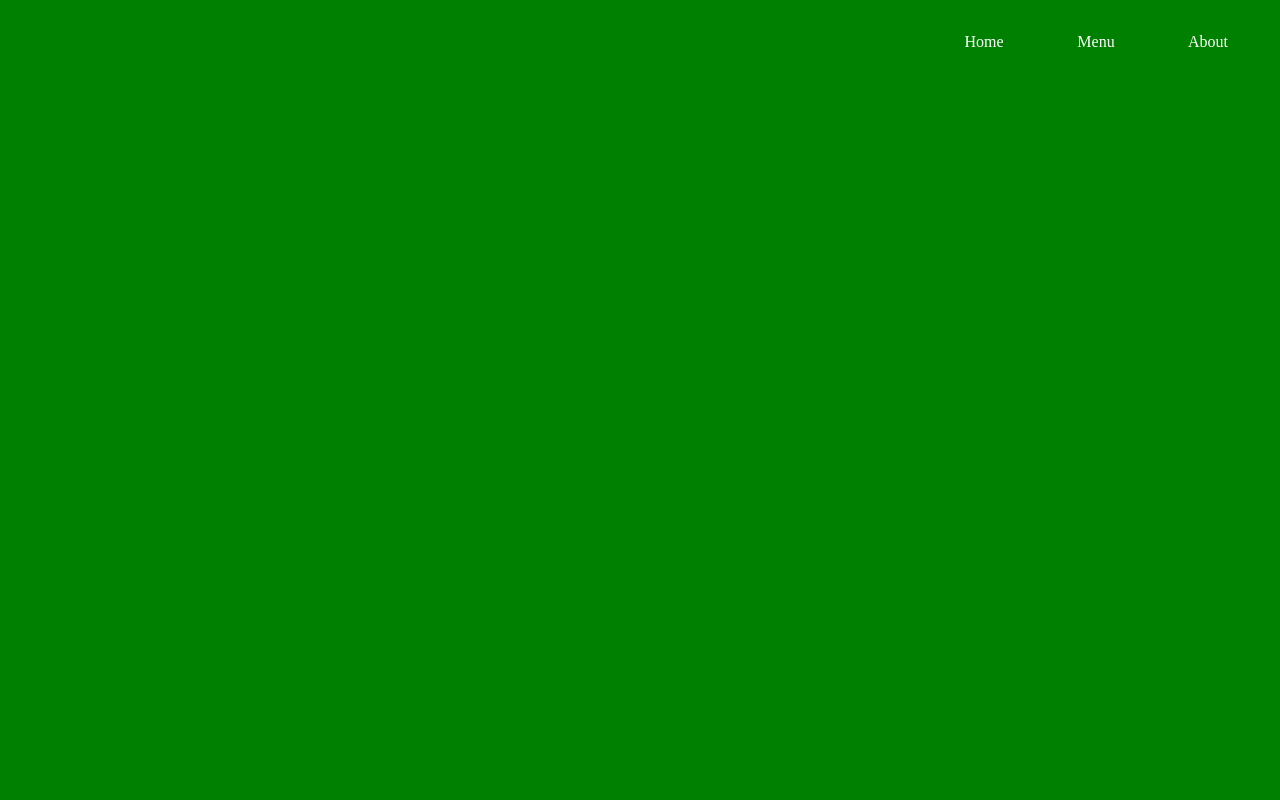
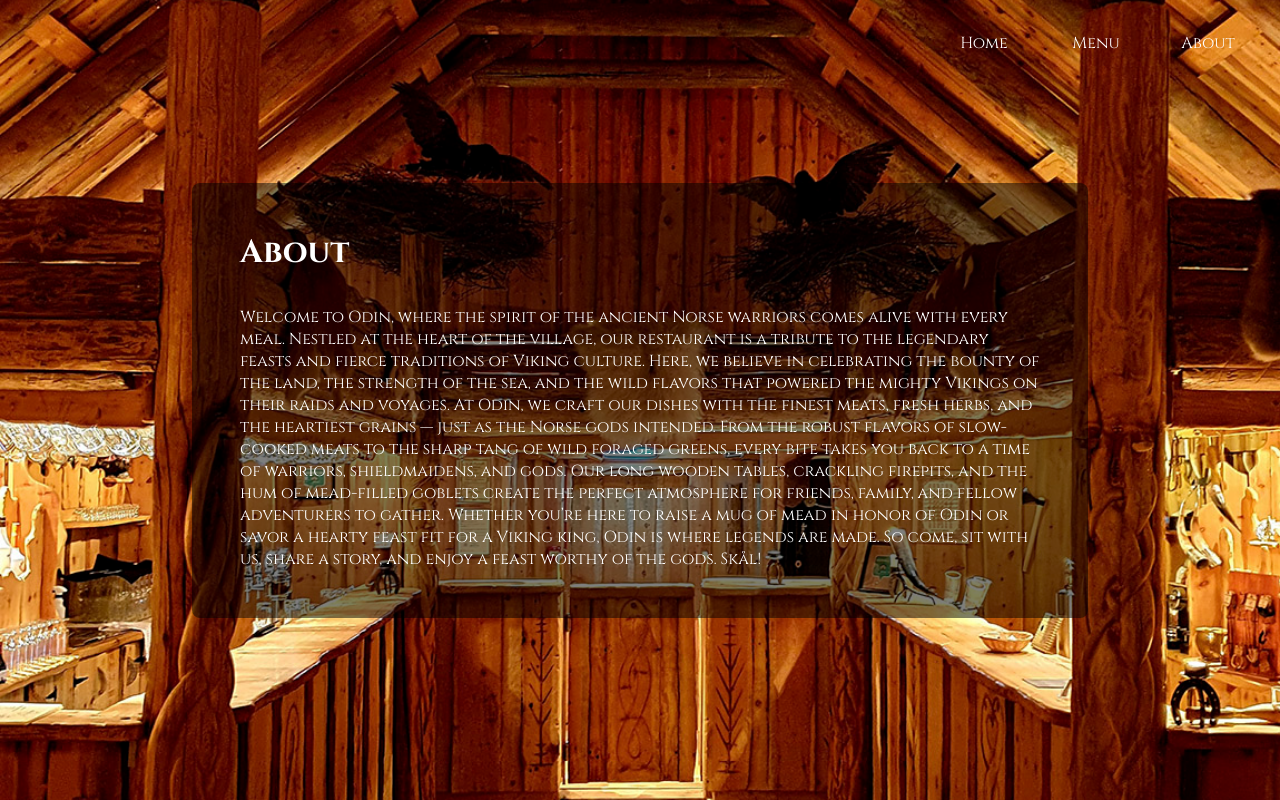
Before and after one commit to njcos/odin-restraunt, a website built with webpack: page src/template.html in a window 1280 px wide. Both pictures are taken after a click on the button "About". Built offline with nearby package versions, Linux system fonts and the light colour scheme.

Commit message:
site is completed

```diff
--- a/components/about.js
+++ b/components/about.js
@@ -0,0 +1,27 @@
+import bgImage from "../imgs/aboutBG.jpg"
+
+const aboutPage = () => {
+    const content = document.querySelector('#content')
+    const hero = document.createElement('div')
+    const bg = document.createElement('img')
+    const textContainer = document.createElement('div')
+    const title = document.createElement('h2')
+    const info = document.createElement("p")
+    const aboutInfo = document.createElement('div')
+    textContainer.classList.add('menu-card-container')
+    aboutInfo.classList.add('about-info')
+    bg.src=bgImage
+    hero.classList.add('hero')
+    title.textContent="About"
+    info.textContent="Welcome to Odin, where the spirit of the ancient Norse warriors comes alive with every meal. Nestled at the heart of the village, our restaurant is a tribute to the legendary feasts and fierce traditions of Viking culture. Here, we believe in celebrating the bounty of the land, the strength of the sea, and the wild flavors that powered the mighty Vikings on their raids and voyages.  At Odin, we craft our dishes with the finest meats, fresh herbs, and the heartiest grains — just as the Norse gods intended. From the robust flavors of slow-cooked meats to the sharp tang of wild foraged greens, every bite takes you back to a time of warriors, shieldmaidens, and gods.  Our long wooden tables, crackling firepits, and the hum of mead-filled goblets create the perfect atmosphere for friends, family, and fellow adventurers to gather. Whether you’re here to raise a mug of mead in honor of Odin or savor a hearty feast fit for a Viking king, Odin is where legends are made.  So come, sit with us, share a story, and enjoy a feast worthy of the gods. Skål!"
+
+    aboutInfo.appendChild(title)
+    aboutInfo.appendChild(info)
+    textContainer.appendChild(aboutInfo)
+    hero.appendChild(bg)
+    hero.appendChild(textContainer)
+    content.appendChild(hero)
+
+}
+
+export {aboutPage}
--- a/src/index.js
+++ b/src/index.js
@@ -2,6 +2,7 @@ import "./styles.css"
 import { navigation, home, menu, about } from "../components/nav"
 import { homepage } from "../components/homepage"
 import { menuPage } from "../components/menu"
+import { aboutPage } from "../components/about"
 
 
 navigation()
@@ -26,5 +27,6 @@ menu.addEventListener('click', () => {
 })
 about.addEventListener('click', () => {
     content.replaceChildren()
+    aboutPage()
 
 })
--- a/src/styles.css
+++ b/src/styles.css
@@ -15,6 +15,11 @@ body{
     font-weight: 400 500 600 700 800 900;
     font-style: normal;
 }
+
+h1, h2, h3, h4, h5, h6, p {
+    font-family: "Odin", serif;
+}
+
 
 #content{
     position: relative;
@@ -47,7 +52,7 @@ body{
     background-color: rgba(255,255,255,0);
     font-size: 1rem;
     font-weight: 100;
-    font-family: serif;
+    font-family: "Odin", serif;
     color: white;
     border-bottom: 1px solid rgba(241, 238, 225, 0);
 
@@ -90,12 +95,15 @@ body{
 }
 
 .hero-logo {
+    flex-shrink: 0;
     width: 10rem
 
 }
 
 .hero-text h1 {
     font-size: 10rem;
+    font-family: "Odin", serif;
+    font-weight: 600;
     color: white;
 }
 
@@ -153,3 +161,21 @@ body{
     font-size: 2rem;
     color: white;
 }
+.about-info {
+    width: 70vw;
+}
+
+.about-info{
+    color: white;
+    display: flex;
+    flex-direction: column;
+    gap: 2rem;
+    background-color: rgba(0,0,0,.5);
+    padding: 3rem;
+    border-radius: .5rem;
+
+}
+
+.about-info h2 {
+    font-size: 2rem;
+}
```
